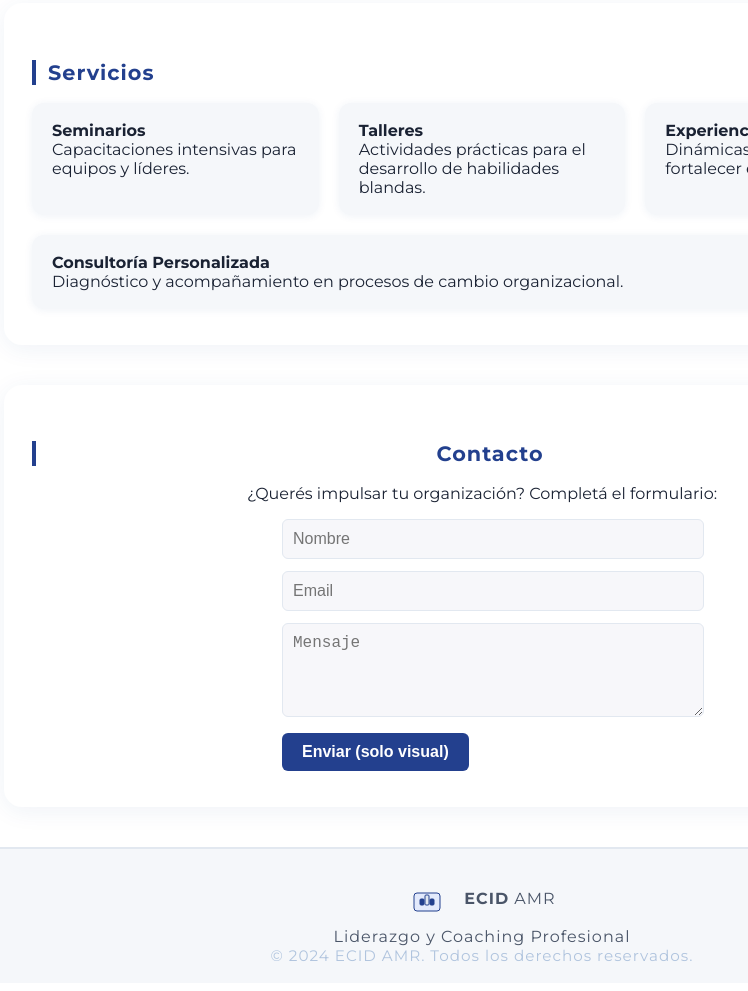
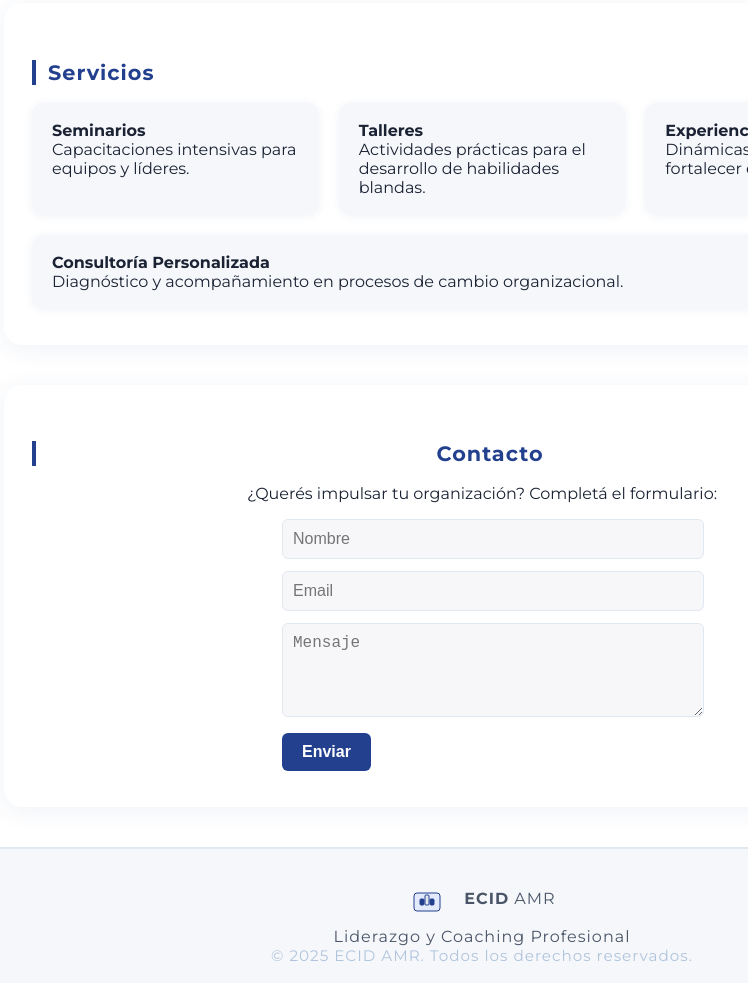
Before and after one commit to micaelasolipago/Coaching, a plain HTML site: page Coaching/index.html in a window 1280 px wide. Shown: the part 857-1848 px from the top of the page, without its empty margins (158-906 px from the left). Drawn offline with Linux system fonts and the light colour scheme.

Commit message:
Actualizar año del copyright a 2025

```diff
--- a/Coaching/index.html
+++ b/Coaching/index.html
@@ -77,7 +77,7 @@
         <input type="text" placeholder="Nombre" required>
         <input type="email" placeholder="Email" required>
         <textarea rows="4" placeholder="Mensaje" required></textarea>
-        <button type="submit" disabled>Enviar (solo visual)</button>
+        <button type="submit" disabled>Enviar </button>
       </form>
     </div>
   </section>
@@ -88,7 +88,7 @@
       <span><b>ECID</b> AMR</span>
     </div>
     Liderazgo y Coaching Profesional<br>
-    <span style="font-size:0.95em; color:#b0c4de;">© 2024 ECID AMR. Todos los derechos reservados.</span>
+    <span style="font-size:0.95em; color:#b0c4de;">© 2025 ECID AMR. Todos los derechos reservados.</span>
   </footer>
 
   <script>
```
